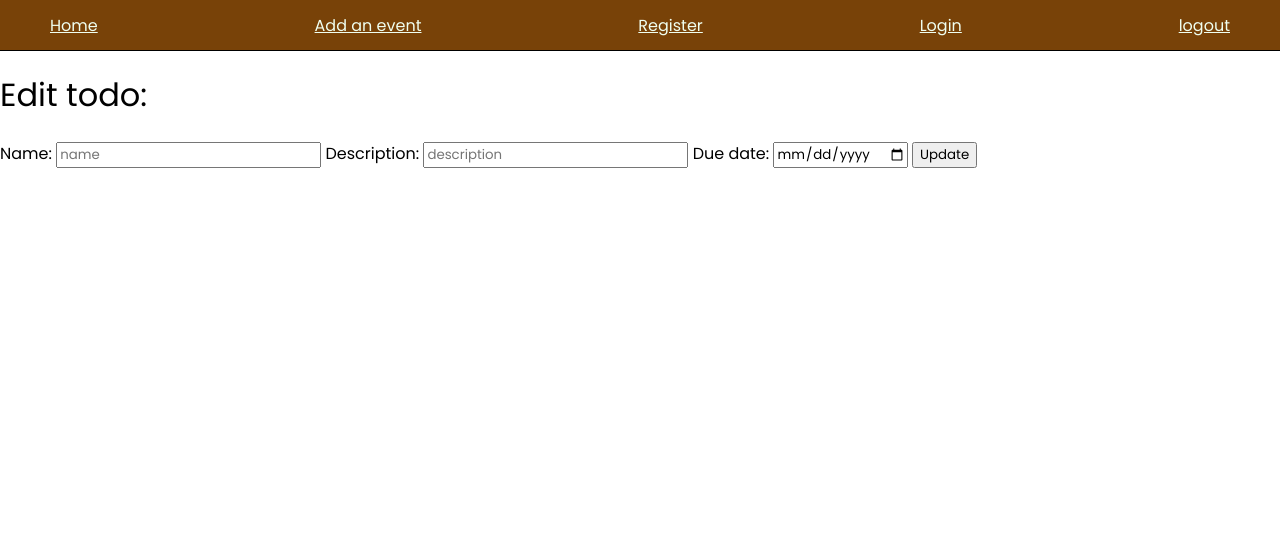
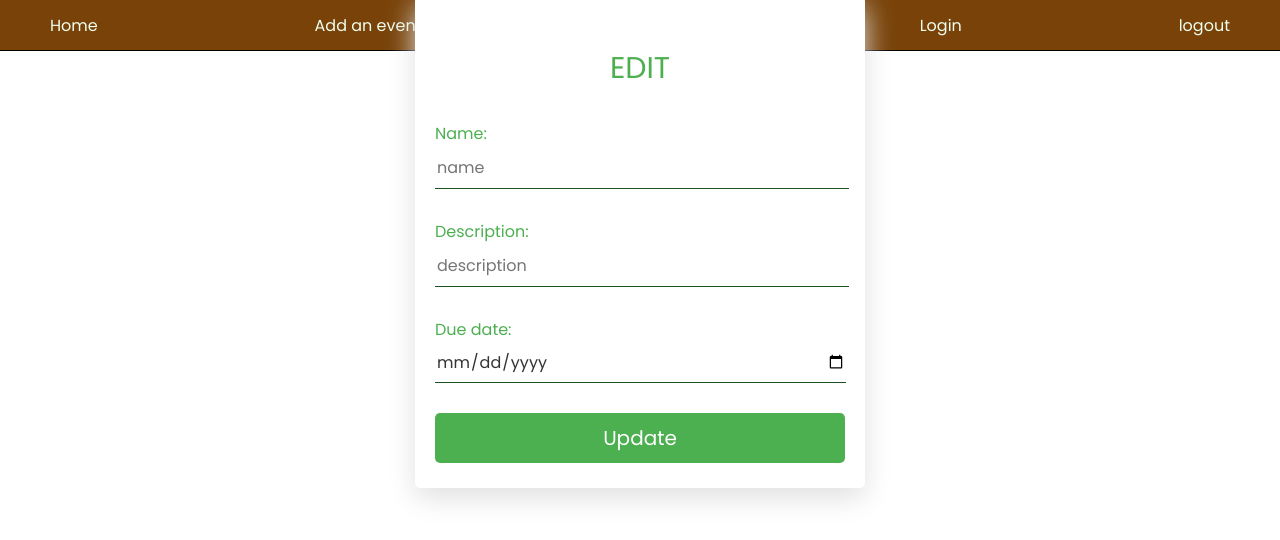
Before and after one commit to markussika/todo_lapsins, a PHP site: page /edit?id=1 in a window 1280 px wide. Shown: the top 540 px of the page. Run offline with PHP 8.4, Linux system fonts and the light colour scheme; the visitor is signed in with stand-in values (Sample User, id 1); data that the repository does not hold is empty.

Commit message:
commit suislide

```diff
--- a/App/views/edit.view.php
+++ b/App/views/edit.view.php
@@ -2,17 +2,17 @@
 <?php require "../App/views/components/navbar.php" ?>
 
     <div>
-    <div>
-    <h1 class="edit">Edit todo:</h1>
+    <div class="loginform">
+    <h2 class="edit">Edit <?=($_POST["name"] ?? $todos["name"])?></h2>
     <form method="POST">
         Name:
         <input type="hidden" name="id" value="<?= $todos["id"] ?>" />
-            <input name='name' value="<?=($_POST["name"] ?? $todos["name"])?>" placeholder="name"/>
+            <input type="text" name='name' value="<?=($_POST["name"] ?? $todos["name"])?>" placeholder="name"/>
             <?php if(isset($errors["name"])) { ?>
                 <p class="invalid-data"><?= $errors["name"] ?></p>
             <?php } ?>
             Description:
-            <input class="edit-input" name='description' value="<?=($_POST["description"] ?? $todos["description"])?>" placeholder="description"/>
+            <input type="text" class="edit-input" name='description' value="<?=($_POST["description"] ?? $todos["description"])?>" placeholder="description"/>
             <?php if(isset($errors["description"])) { ?>
                 <p class="invalid-data"><?= $errors["description"] ?></p>
             <?php } ?>
@@ -22,7 +22,7 @@
                 ><?= $errors["due"] ?>
             <?php } ?>
         </label>
-        <button>Update</button>
+        <input type="submit" name="Update" value="Update">
         </form>
     </div>
 </div>
--- a/public/styles/style.css
+++ b/public/styles/style.css
@@ -83,6 +83,8 @@ td:hover {
   margin-bottom: 30px;
 }
 .loginform input[type="text"],
+input[type="date"],
+
 input[type="password"] {
   border: none;
   border-bottom: 1px solid #1e5220;
@@ -137,10 +139,12 @@ nav {
   display: flex;
   align-items: center;
   justify-content: space-between;
+
 }
 .navbarcol {
   transition: transform 250ms;
   color: honeydew;
+  text-decoration: none;
 }
 .navbarcol:hover {
   transform: translateX(10px);
@@ -153,6 +157,7 @@ header {
   height: 50px;
   background: rgb(120, 66, 8);
   border-bottom: 1px solid #000000;
+
 }
 body{
   padding-top: 50px
```
Also changed, not shown: App/views/create.view.php (+6 -4 lines).
